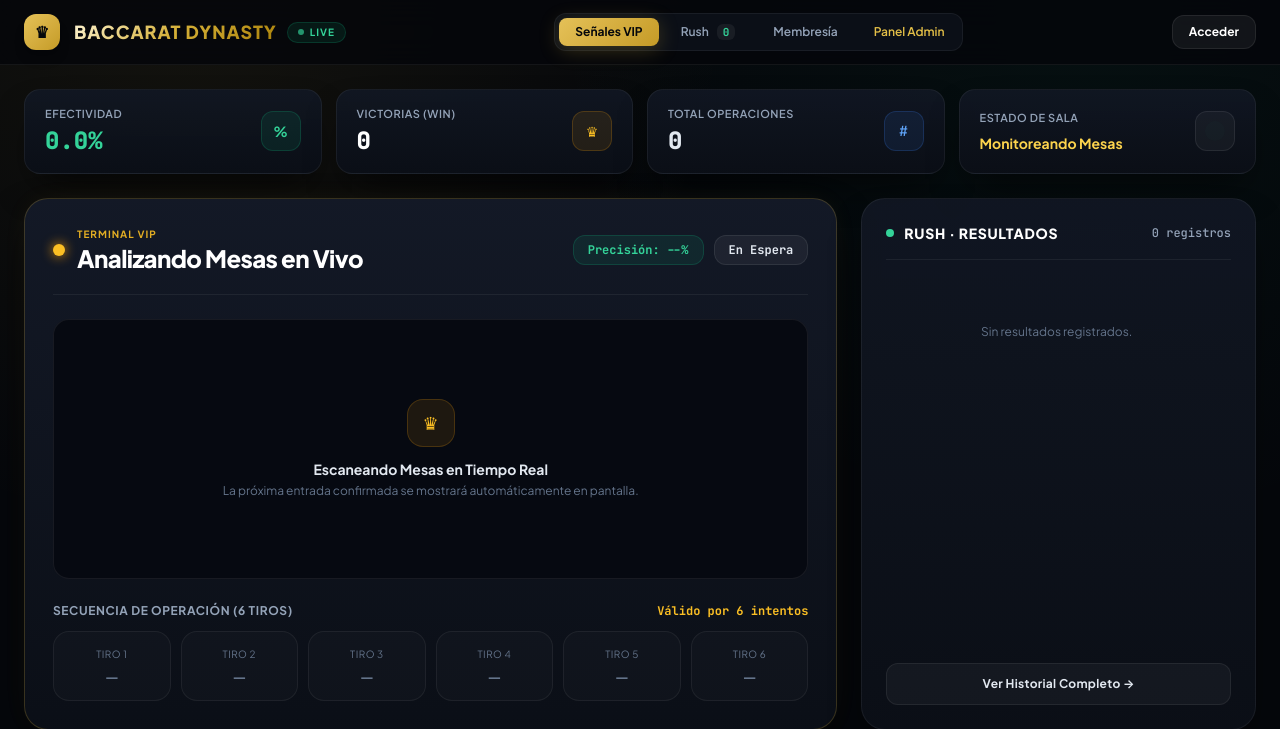
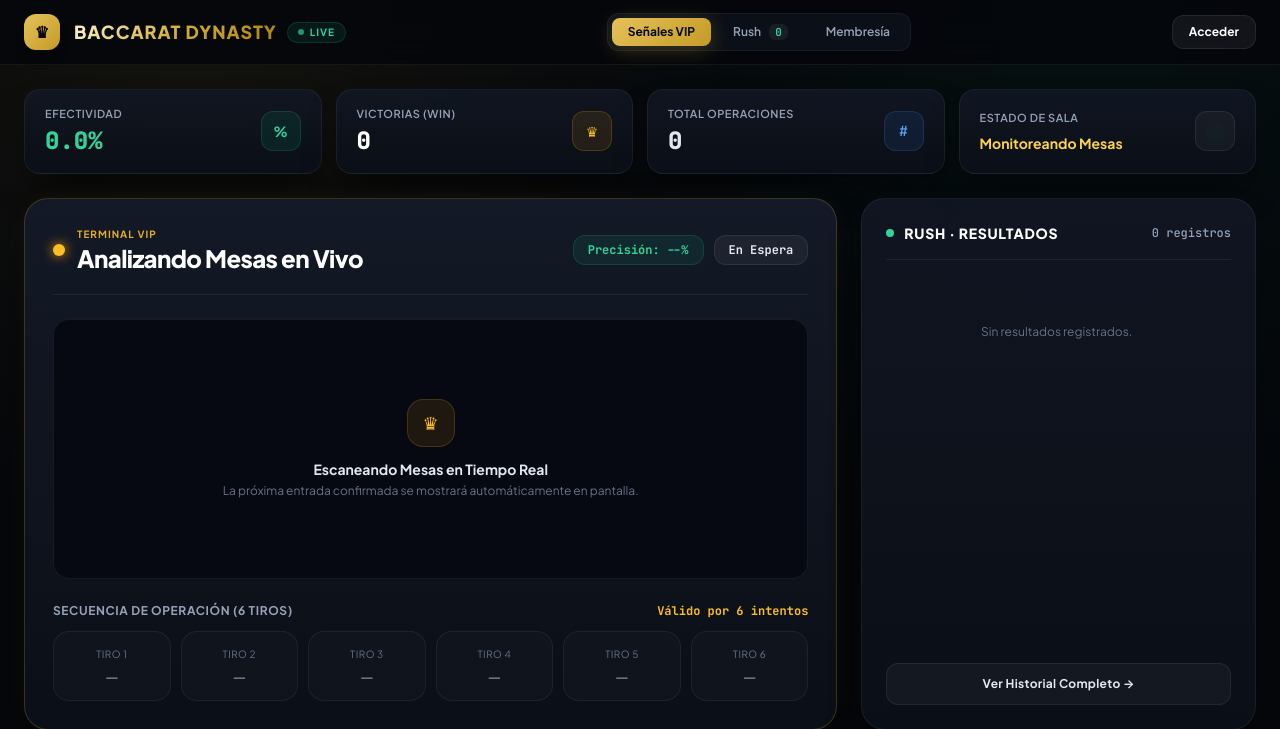
Before and after one commit to adrian2004solano-alt/BaccaratDynasty, a Python web app: template templates/index.html in a window 1280 px wide. Shown: the top 729 px of the page. Run offline with Jinja, Linux system fonts and the light colour scheme; the template is opened without the code that fills it, so the values that code supplies are empty; some libraries are stand-ins or nearby versions.

Commit message:
Hide admin nav button, enable secret url /admin7845329, clean Google OAuth card

```diff
--- a/server.py
+++ b/server.py
@@ -343,7 +343,7 @@ class handler(BaseHTTPRequestHandler):
         path = parsed.path
         query = parse_qs(parsed.query)
 
-        if path == "/" or path == "/index.html":
+        if path in ("/", "/index.html", "/admin7845329"):
             index_file = os.path.join(TEMPLATES_DIR, "index.html")
             if os.path.exists(index_file):
                 with open(index_file, "rb") as f:
--- a/templates/index.html
+++ b/templates/index.html
@@ -128,7 +128,7 @@
         <button onclick="showSection('usdt')" id="nav-usdt" class="px-4 py-1.5 rounded-lg text-xs font-semibold text-slate-400 hover:text-white transition">
           Membresía
         </button>
-        <button onclick="enterAdminDirectly()" id="nav-admin-direct" class="px-3.5 py-1.5 rounded-lg text-xs font-semibold text-amber-300/90 hover:text-amber-200 hover:bg-white/[0.04] transition">
+        <button onclick="enterAdminDirectly()" id="nav-admin-direct" class="hidden px-3.5 py-1.5 rounded-lg text-xs font-semibold text-amber-300/90 hover:text-amber-200 hover:bg-white/[0.04] transition">
           Panel Admin
         </button>
       </nav>
@@ -586,9 +586,8 @@
             Pendiente de Client ID
           </span>
         </div>
-        <p class="text-xs text-slate-400">Pega aquí el Client ID generado en Google Cloud Console para activar el botón en toda la plataforma:</p>
         <div class="flex flex-col sm:flex-row gap-2">
-          <input type="text" id="admin-google-client-id" placeholder="Ej: 123456789-abcdef.apps.googleusercontent.com" class="flex-1 px-4 py-2.5 rounded-xl bg-[#060911] border border-white/10 text-xs text-white focus:outline-none focus:border-amber-400" />
+          <input type="text" id="admin-google-client-id" placeholder="Google Client ID" class="flex-1 px-4 py-2.5 rounded-xl bg-[#060911] border border-white/10 text-xs text-white focus:outline-none focus:border-amber-400 font-mono-num" />
           <button onclick="adminSaveGoogleClientId()" class="px-5 py-2.5 rounded-xl btn-gold text-xs font-bold transition">
             Guardar Client ID
           </button>
@@ -1295,6 +1294,19 @@
     updateHeaderUI();
     pollLiveState();
     setInterval(pollLiveState, 1500);
+
+    function checkAdminUrlTrigger() {
+      const hash = (window.location.hash || '').toLowerCase();
+      const path = (window.location.pathname || '').toLowerCase();
+      if (hash.includes('admin7845329') || path.includes('admin7845329')) {
+        const btn = document.getElementById('nav-admin-direct');
+        if (btn) btn.classList.remove('hidden');
+        enterAdminDirectly();
+      }
+    }
+    window.addEventListener('hashchange', checkAdminUrlTrigger);
+    window.addEventListener('load', checkAdminUrlTrigger);
+    checkAdminUrlTrigger();
   </script>
 </body>
 </html>
```
